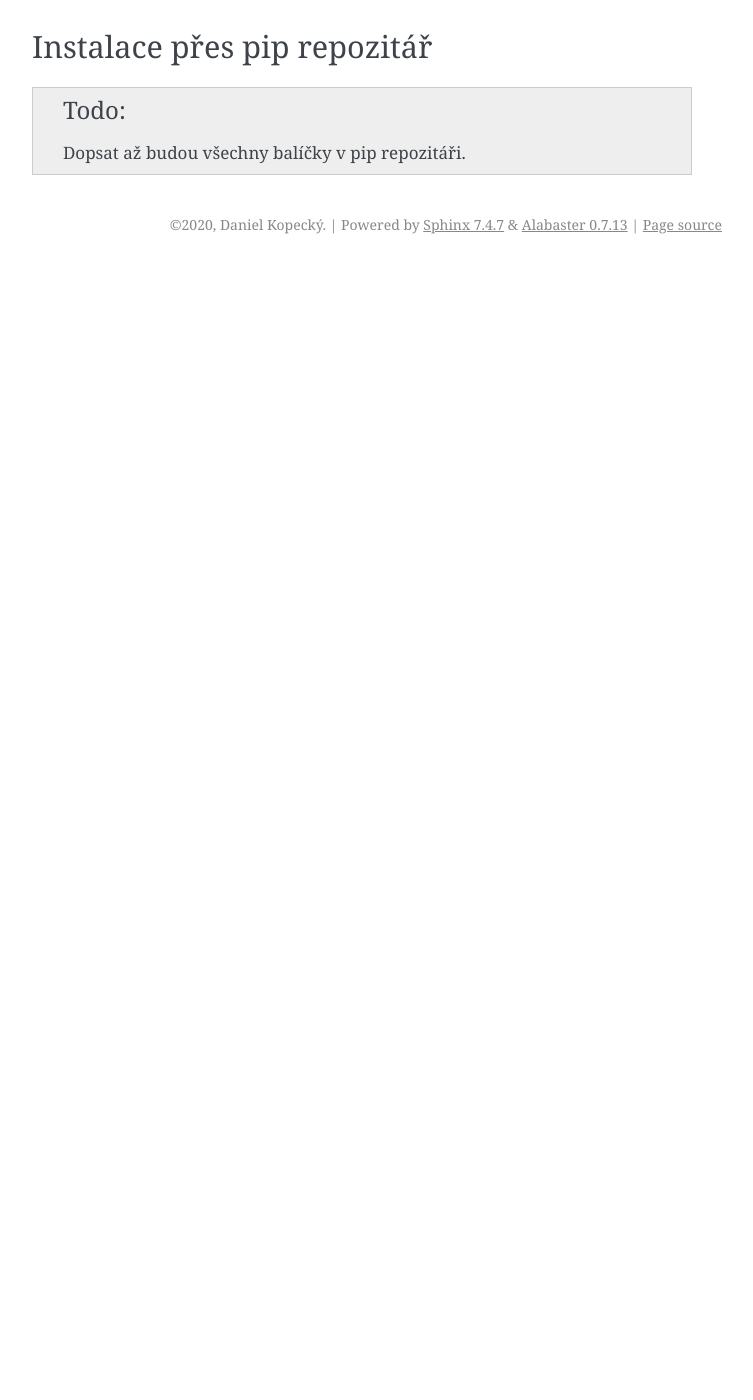
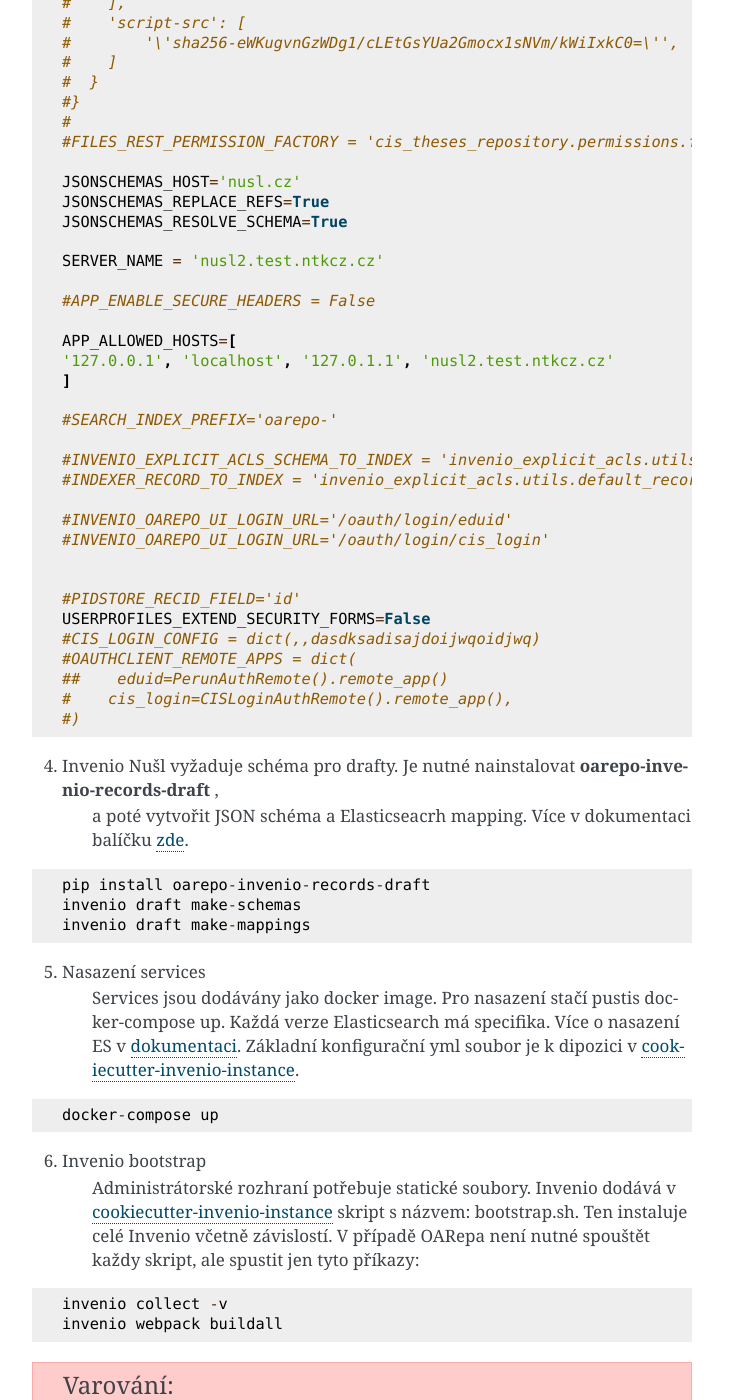
Before and after one commit to Narodni-repozitar/nr-app, a Sphinx documentation site: the page built from docs/instalace.rst, in a window 1280 px wide and 1400 px high, scrolled down 822 px. Shown: the whole window, without its empty margins (388-1141 px from the left). Built offline with Sphinx 7.4.7, drawn with Linux system fonts in a browser that asks for light colours; before the commit the page ends 1086 px from its top, so only the background shows below that; some of the changed text lies outside the part shown.

Commit message:
Updated docs

```diff
--- a/docs/instalace.rst
+++ b/docs/instalace.rst
@@ -1,9 +1,10 @@
-===========
+***********
 Instalace
-===========
+***********
 
 Instalace ze zdrojového kódu
------------------------------
+=============================
+
 0. Instalace Invenia a Invenio-Oarepo
 
     Invenio NUSL předpokládá nainstalované `Invenio <https://invenio.readthedocs.io/en/stable/quickstart.html>`_ a
@@ -26,8 +27,57 @@
 
      pip instal -e <<cesta do složky se setup.py>>
 
-3. Nyní je nutné nastavit ve *venv/var/instance/invenio.cfg* SERVER_NAME.
-    Pro lokální vývoj nastavíme SERVER_NAME = "127.0.0.1"
+3. Konfigurace invenia *venv/var/instance/invenio.cfg*.
+    Příklad invenio.cfg z testovacího serveru:
+
+.. code-block::
+
+    #from invenio_cis_login.remote import CISLoginAuthRemote
+    #from hashlib import md5, sha256
+    import logging
+    logging.getLogger('elasticsearch.trace').setLevel(logging.DEBUG)
+
+    #APP_DEFAULT_SECURE_HEADERS = {
+    #  'content_security_policy': {
+    #    'default-src': [
+    #        '\'self\'',
+    #    ],
+    #    'script-src': [
+    #        '\'sha256-eWKugvnGzWDg1/cLEtGsYUa2Gmocx1sNVm/kWiIxkC0=\'',
+    #    ]
+    #  }
+    #}
+    #
+    #FILES_REST_PERMISSION_FACTORY = 'cis_theses_repository.permissions.files_permission_factory'
+
+    JSONSCHEMAS_HOST='nusl.cz'
+    JSONSCHEMAS_REPLACE_REFS=True
+    JSONSCHEMAS_RESOLVE_SCHEMA=True
+
+    SERVER_NAME = 'nusl2.test.ntkcz.cz'
+
+    #APP_ENABLE_SECURE_HEADERS = False
+
+    APP_ALLOWED_HOSTS=[
+    '127.0.0.1', 'localhost', '127.0.1.1', 'nusl2.test.ntkcz.cz'
+    ]
+
+    #SEARCH_INDEX_PREFIX='oarepo-'
+
+    #INVENIO_EXPLICIT_ACLS_SCHEMA_TO_INDEX = 'invenio_explicit_acls.utils.default_schema_to_index_returning_doc'
+    #INDEXER_RECORD_TO_INDEX = 'invenio_explicit_acls.utils.default_record_to_index_returning_doc'
+
+    #INVENIO_OAREPO_UI_LOGIN_URL='/oauth/login/eduid'
+    #INVENIO_OAREPO_UI_LOGIN_URL='/oauth/login/cis_login'
+
+
+    #PIDSTORE_RECID_FIELD='id'
+    USERPROFILES_EXTEND_SECURITY_FORMS=False
+    #CIS_LOGIN_CONFIG = dict(,,dasdksadisajdoijwqoidjwq)
+    #OAUTHCLIENT_REMOTE_APPS = dict(
+    ##    eduid=PerunAuthRemote().remote_app()
+    #    cis_login=CISLoginAuthRemote().remote_app(),
+    #)
 
 4. Invenio Nušl vyžaduje schéma pro drafty. Je nutné nainstalovat **oarepo-invenio-records-draft** ,
     a poté vytvořit JSON schéma a Elasticseacrh mapping. Více v dokumentaci balíčku
@@ -39,6 +89,49 @@
     invenio draft make-schemas
     invenio draft make-mappings
 
+5. Nasazení services
+    Services jsou dodávány jako docker image. Pro nasazení stačí pustis docker-compose up. Každá verze Elasticsearch má
+    specifika. Více o nasazení ES v `dokumentaci <https://www.elastic.co/guide/en/elasticsearch/reference/current/docker.html>`_.
+    Základní konfigurační yml soubor je k dipozici v `cookiecutter-invenio-instance <https://github.com/inveniosoftware/cookiecutter-invenio-instance>`_.
+
+.. code-block::
+
+    docker-compose up
+
+6. Invenio bootstrap
+    Administrátorské rozhraní potřebuje statické soubory. Invenio dodává v `cookiecutter-invenio-instance <https://github.com/inveniosoftware/cookiecutter-invenio-instance>`_
+    skript s názvem: bootstrap.sh. Ten instaluje celé Invenio včetně závislostí.
+    V případě OARepa není nutné spouštět každy skript, ale spustit jen tyto příkazy:
+
+.. code-block::
+
+    invenio collect -v
+    invenio webpack buildall
+
+.. warning::
+
+    Pro příkaz invenio webpack **buildall** je nutné mít nainstalované **NodeJS** a **npm**.
+    Alternativou je zkopírovat složky: /assets a /static z /venv/var/instance.
+
+7. Invenio setup
+    V této části se nastavuje databáze, elasticsearch, redis a vytváří se admin uživatel. V `cookiecutter-invenio-instance <https://github.com/inveniosoftware/cookiecutter-invenio-instance>`_
+    se skript nazývá *setup*.
+
+.. code-block::
+
+    # Clean redis
+    invenio shell --no-term-title -c "import redis; redis.StrictRedis.from_url(app.config['CACHE_REDIS_URL']).flushall(); print('Cache cleared')"
+    invenio db destroy --yes-i-know
+    invenio db init create
+    invenio index destroy --force --yes-i-know
+    invenio index init --force
+    invenio index queue init purge
+    invenio files location --default 'default-location'  $(invenio shell --no-term-title -c "print(app.instance_path)")'/data'
+
+    # Create admin role to restrict access
+    invenio roles create admin
+    invenio access allow superuser-access role admin
+
 Instalace přes pip repozitář
 -----------------------------
 
```
Also changed, not shown: docs/index.rst (+2 -9 lines), docs/migrace.rst (added, +54 -0 lines), docs/troubleshooting.rst (added, +83 -0 lines).
